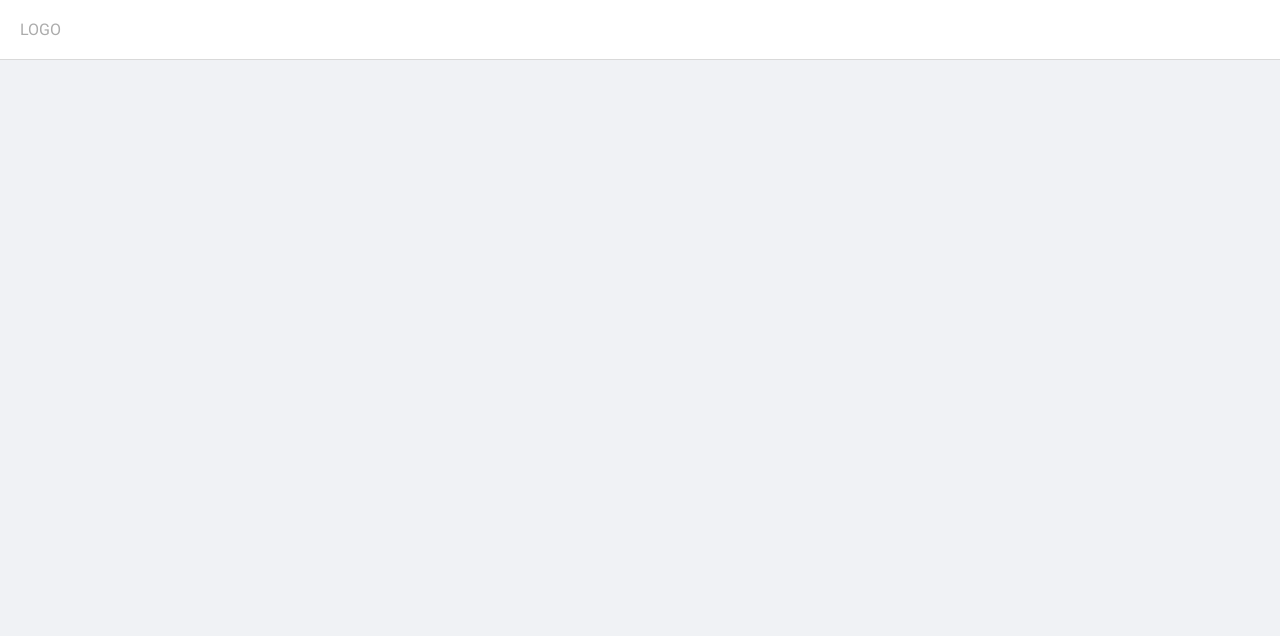
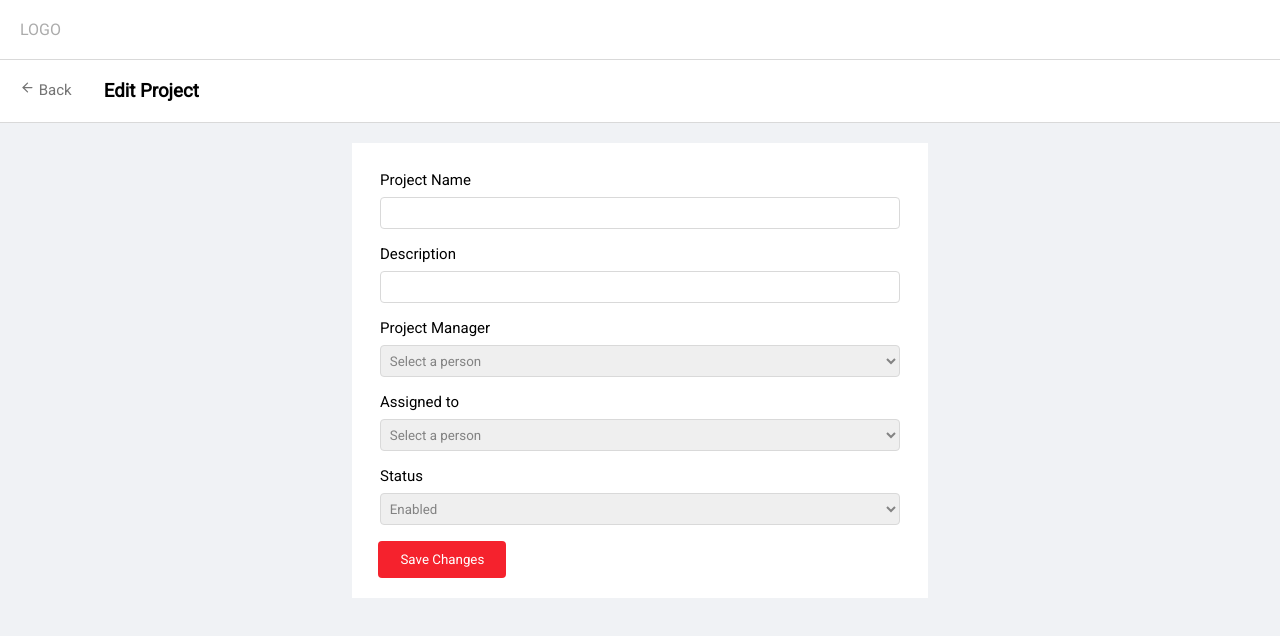
Before and after one commit to Gi-Auzoberry/test-gestion-proyectos, a React (Vite) app: page /edit in a window 1280 px wide. Before the commit this address had no page. Shown: the top 636 px of the page. Built offline with nearby package versions, Linux system fonts and the light colour scheme.

Commit message:
arreglando el edit

```diff
--- a/src/App.jsx
+++ b/src/App.jsx
@@ -4,6 +4,7 @@ import { ProjectProvider } from './context/ProjectContext';
 import NavBar from './componentes/NavBar/NavBar';
 import ProjectContainer from './componentes/ProjectContainer/ProjectContainer';
 import ProjectForm from './componentes/ProjectForm/ProjectForm';
+import EditForm from './componentes/EditForm/EditForm';
 
 const App = () => {
   return (
@@ -14,6 +15,7 @@ const App = () => {
           <Routes>
             <Route path="/" element={< ProjectContainer />} />
             <Route path='/form' element={< ProjectForm />} />
+            <Route path='/edit' element={< EditForm />} />
           </Routes>
         </ProjectProvider>
       </BrowserRouter>
--- /dev/null
+++ b/src/componentes/EditForm/EditForm.jsx
@@ -0,0 +1,102 @@
+import { useState, useContext, useEffect } from "react";
+import { Link, useNavigate } from "react-router-dom";
+import { ProjectContext } from "../../context/ProjectContext";
+import { FiArrowLeft } from "react-icons/fi";
+
+const EditForm = () => {
+
+    const managers = [
+        { img: "./img/", name: "Walter Cosani" },
+        { img: "./img/", name: "Manager 2" },
+    ];
+    const devs = [
+        { img: "../img/dev1.jpg", name: "Ignacio Truffa" },
+        { img: "../img/dev2.jpg", name: "Dev 2" },
+        { img: "../img/dev2.jpg", name: "Dev 3" }
+    ];
+
+    const navigate = useNavigate();
+
+    const { currentProject, updateProject } = useContext(ProjectContext)
+    const [form, setForm] = useState( currentProject || {
+        projectName: '',
+        projectDescription: '',
+        manager: '',
+        devs: '',
+        status: '',
+        submittedAt: ''
+    });
+
+    useEffect(() => {
+        if (currentProject) {
+            setForm(currentProject);
+        }
+    }, [currentProject]);
+
+    const handleChange = (e) => {
+        setForm({
+            ...form,
+            [e.target.id]: e.target.value
+        });
+    };
+
+    const handleSubmit = (e) => {
+        e.preventDefault();
+        updateProject(form); // Actualiza el proyecto existente con los nuevos datos del formulario
+        navigate('/');
+    };
+
+    return (
+        <>
+            <div className="subheader-form">
+                <Link className="back-icon" to="/">
+                    <FiArrowLeft /> Back
+                </Link>
+                <h3> Edit Project </h3>
+            </div>
+            <div className="form-parent-container">
+                <form onSubmit={handleSubmit} id="p-form">
+                    <div>
+                        <label htmlFor=""> Project Name </label>
+                        <input type="text" id="projectName" value={form.projectName} onChange={handleChange} />
+                    </div>
+                    <div>
+                        <label htmlFor=""> Description </label>
+                        <input type="text" id="projectDescription" value={form.projectDescription} onChange={handleChange} />
+                    </div>
+                    <div>
+                        <label htmlFor=""> Project Manager </label>
+                        <select name="" id="manager" value={form.manager} onChange={handleChange}>
+                            <option value="" disabled> Select a person </option>
+                            {managers.map((manager, index) => (
+                                <option key={index} value={manager.name}>{manager.name}</option>
+                            ))}
+                        </select>
+                    </div>
+                    <div>
+                        <label htmlFor=""> Assigned to </label>
+                        <select name="" id="devs" value={form.devs} onChange={handleChange}>
+                            <option value="" disabled> Select a person </option>
+                            {devs.map((dev, img, index) => (
+                                <option key={index} value={dev.name}>{dev.name}</option>
+                            ))}
+                        </select>
+                    </div>
+                    <div>
+                        <label htmlFor=""> Status </label>
+                        <select name="" id="status" value={form.status}  onChange={handleChange}>
+                            <option value=""> Enabled </option>
+                            <option value=""> Disabled </option>
+                        </select>
+                    </div>
+                    <button type="submit" id="submit" className="btn-form"> Save Changes </button>
+                </form>
+            </div>
+        </>
+    )
+}
+
+export default EditForm
+
+/* POR AHORA QUITO ESTE ERROR
+{error && <h4 className="error"> {error} </h4>} */
--- a/src/componentes/ProjectForm/ProjectForm.jsx
+++ b/src/componentes/ProjectForm/ProjectForm.jsx
@@ -1,12 +1,14 @@
 import { useContext, useEffect, useState } from "react";
 import { Link, useNavigate, useParams } from "react-router-dom";
 import { ProjectContext } from "../../context/ProjectContext";
-import { v4 as uuidv4 } from 'uuid';
+// import { v4 as uuidv4 } from 'uuid';
 import { FiArrowLeft } from "react-icons/fi";
 import './ProjectForm.css';
 
 
 const ProjectForm = () => {
+
+    const { addProject } = useContext(ProjectContext);
 
     const managers = [
         { img: "./img/", name: "Walter Cosani" },
@@ -18,26 +20,35 @@ const ProjectForm = () => {
         { img: "../img/dev2.jpg", name: "Dev 3" }
     ];
 
-    const navigate = useNavigate();
-    const { setProjects, editProject, deleteProject } = useContext(ProjectContext);
+   const navigate = useNavigate();
+   // const { setProjects, editProject, deleteProject } = useContext(ProjectContext);
     const [error, setError] = useState('');
-    const { id } = useParams();
-    const { projects } = useContext(ProjectContext);
+   // const { id } = useParams();
+   // const { projects } = useContext(ProjectContext);
+
     const [form, setForm] = useState({
         projectName: '',
-        submittedAt: '',
         projectDescription: '',
         manager: '',
         devs: '',
         status: 'Enabled',
+        submittedAt: '',
+
     });
 
-    useEffect(() => {
+    const handleChange = (e) => {
+        setForm({
+            ...form,
+            [e.target.id]: e.target.value,
+        });
+    };
+
+    /*useEffect(() => {
         const project = projects.find((project) => project.id === id)
         if (project) {
             setForm(project)
         }
-    }, [id, projects]);
+    }, [id, projects]);*/
 
     const handleSubmit = (e) => {
         e.preventDefault();
@@ -47,26 +58,17 @@ const ProjectForm = () => {
             return;
         }
 
-        setProjects((prevProjects) => [...prevProjects, { ...form, id: uuidv4(), submittedAt: new Date().toLocaleString().toLowerCase() }]);
-
-        setForm({
-            projectName: '',
-            submittedAt: '',
-            projectDescription: '',
-            manager: '',
-            devs: '',
-            status: '',
-        });
-        navigate('/');
-    };
-
-    const handleChange = (e) => {
         setForm({
             ...form,
-            [e.target.id]: e.target.value,
+            submittedAt: new Date().toLocaleString().toLowerCase()
         });
+
+        addProject(form);
+        navigate('/');
+
+        // setProjects((prevProjects) => [...prevProjects, { ...form, id: uuidv4(), submittedAt: new Date().toLocaleString().toLowerCase() }]);
+
     };
-
 
     return (
         <>
@@ -80,33 +82,33 @@ const ProjectForm = () => {
                 <form onSubmit={handleSubmit} id="p-form">
                     <div>
                         <label htmlFor=""> Project Name </label>
-                        <input type="text" id="projectName" value={form.projectName} onChange={handleChange} />
+                        <input type="text" id="projectName" /*value={form.projectName}*/ onChange={handleChange} />
                     </div>
                     <div>
                         <label htmlFor=""> Description </label>
-                        <input type="text" id="projectDescription" value={form.projectDescription} onChange={handleChange} />
+                        <input type="text" id="projectDescription" /*value={form.projectDescription}*/ onChange={handleChange} />
                     </div>
                     <div>
                         <label htmlFor=""> Project Manager </label>
-                        <select name="" id="manager" value={form.manager} onChange={handleChange}>
-                            <option value="" disabled> Select a person </option>
+                        <select name="" id="manager" /*value={form.manager}*/ onChange={handleChange}>
+                            <option value="" disabled selected> Select a person </option>
                             {managers.map((manager, index) => (
-                                <option key={index} value={manager.name}>{manager.name}</option>
+                                <option key={index} /*value={manager.name}*/>{manager.name}</option>
                             ))}
                         </select>
                     </div>
                     <div>
                         <label htmlFor=""> Assigned to </label>
-                        <select name="" id="devs" value={form.devs} onChange={handleChange}>
-                            <option value="" disabled> Select a person </option>
-                            {devs.map((dev, img, index) => (
-                                <option key={index} value={dev.name}>{dev.name}</option>
+                        <select name="" id="devs" /*value={form.devs}*/ onChange={handleChange}>
+                            <option value="" disabled selected> Select a person </option>
+                            {devs.map((dev, index) => (
+                                <option key={index} /*value={dev.name}*/>{dev.name}</option>
                             ))}
                         </select>
                     </div>
                     <div>
                         <label htmlFor=""> Status </label>
-                        <select name="" id="status">
+                        <select name="" id="status" onChange={handleChange}>
                             <option value=""> Enabled </option>
                             <option value=""> Disabled </option>
                         </select>
--- a/src/context/ProjectContext.jsx
+++ b/src/context/ProjectContext.jsx
@@ -4,14 +4,20 @@ import Swal from "sweetalert2";
 export const ProjectContext = createContext();
 
 export const ProjectProvider = ({ children }) => {
+
   const [projects, setProjects] = useState([]);
+  const [currentProject, setCurrentProject] = useState(null);
 
+  //Almacena los datos del projecto
+  const addProject = (project) => {
+    setProjects([...projects, project]);
+  };
 
-  const editProject = (id, newData) => {
+  /*const editProject = (id, newData) => {
     const index = projects.findIndex((project) => project.id === id)
     projects[index] = { ...projects[index], ...newData }
     setProjects([...projects])
-  };
+  };*/
 
   const deleteProject = (id) => {
     Swal.fire({
@@ -37,7 +43,7 @@ export const ProjectProvider = ({ children }) => {
   };
 
   return (
-    <ProjectContext.Provider value={{ projects, setProjects, editProject, deleteProject }}>
+    <ProjectContext.Provider value={{ projects, addProject, deleteProject, currentProject, setCurrentProject }}>
       {children}
     </ProjectContext.Provider>
   );
```
Also changed, not shown: src/componentes/DropDownMenu/DropDownMenu.jsx (+7 -1 lines), src/componentes/ProjectListItems/ProjectListItems.jsx (+13 -3 lines), src/componentes/EditForm/EditForm.css (added).
